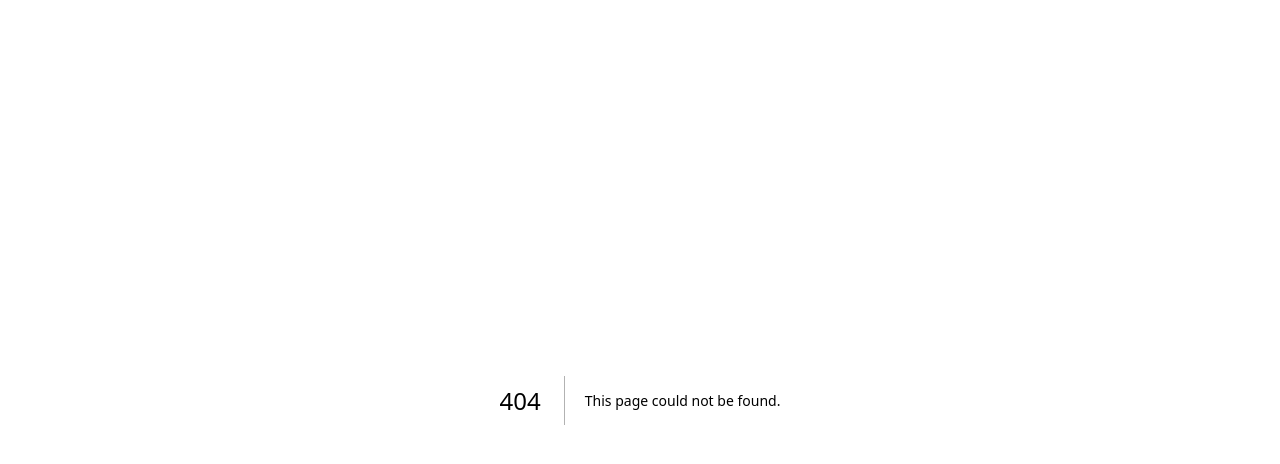
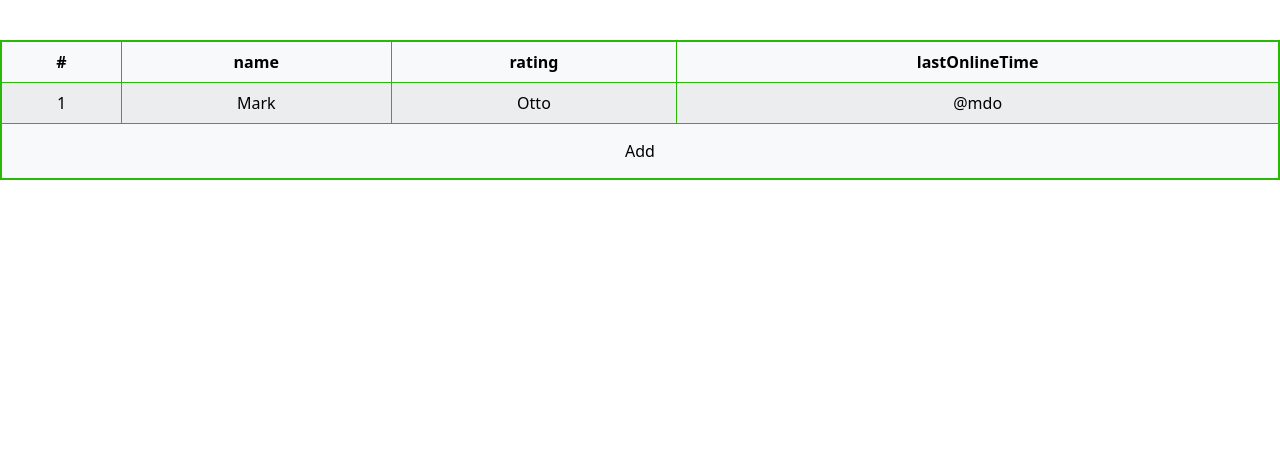
Before and after one commit to MasaoMinn/ReactWeb--CodeforcesChecker, a Next.js app: page /showing_components/friends in a window 1280 px wide. Before the commit this address had no page. Shown: the top 464 px of the page. Built offline with nearby package versions, Linux system fonts and the light colour scheme.

Commit message:
新建friends系统，添加后端api接口

```diff
--- a/src/components/fortuneButton.tsx
+++ b/src/components/fortuneButton.tsx
@@ -101,7 +101,6 @@ function simpleHash(str: string): number {
     return hash<0?-hash:hash;
 }
 function FortuneTeller() {//根据日期和用户信息生成运势
-    let user:string=useUserInfo().userInfo;
     const date=new Date();
     if(calendar.isHoliday(date.toDateString())) {//节假日fortune好
         return (
@@ -117,7 +116,7 @@ function FortuneTeller() {//根据日期和用户信息生成运势
     let fortune:number = (var1+var2)%9;
     if(fortune<0) fortune=-fortune;
     console.log(fortune);
-    const fcolor=colors32[(var1*3+var2*5)%32];
+    const fcolor=colors32[(var1*28+var2*4)%32];
 
     return (
         <Container className="text-center">
@@ -143,7 +142,7 @@ function FortuneTeller() {//根据日期和用户信息生成运势
             <Row style={{color:fcolor[2], fontSize: '1.5vw'}}>
                 幸运数字：
                 {fortune===0&&`无幸运数字`}
-                {fortune!=0&&(var1+var2<<3)%100}
+                {fortune!=0&&(var1*97+var2<<3)%101}
             </Row>
 
 
--- /dev/null
+++ b/src/pages/api/data.json
@@ -0,0 +1,3 @@
+{
+    "value": ["tourist","jiangly"]
+}
--- /dev/null
+++ b/src/pages/api/friends.js
@@ -0,0 +1,9 @@
+
+export default async (req,res)=> {
+    if(req.method === 'GET') {
+        res.status(200).json({"value": "jiangly"})
+    }
+    else {
+        res.status(405).json({message: 'Method Not Allowed'})
+    }
+}
--- /dev/null
+++ b/src/pages/showing_components/friends.tsx
@@ -0,0 +1,67 @@
+import { Button, Spinner, Table } from "react-bootstrap"
+import styled, { css } from "styled-components"
+import { useTheme } from "../../components/themeProvider"
+import { useUserInfo } from "../../components/userProvider"
+import { useState } from "react";
+
+// 创建样式化的表格组件
+const StyledTable = styled(Table)`
+  th, td {
+    text-align: center;     // 水平居中
+    vertical-align: middle; // 垂直居中
+  }
+`;
+
+// 增强型布局容器
+const FStyle = styled.div`
+  display: flex;
+  width: 100%;
+  justify-content: center;
+  align-items: center;
+  margin: 5vh auto;
+`
+
+export default () => {
+  const { theme } = useTheme();
+  const addButton = <Button variant={useTheme().theme} style={{width: '100%'}}><i className={"bi bi-plus-circle"+useTheme().theme=='dark'?'-fill':''}></i> Add</Button>
+  const addInput = (
+    <div style={{width: '100%', display: 'flex', justifyContent: 'space-between'}}>
+      <input type="text" placeholder="username" />
+      <Button variant={useTheme().theme}>Add</Button>
+    </div>
+  )
+  const addLoading = (
+    <Spinner animation="border" variant={useTheme().theme} />
+  )
+  const [addType,setAddType] =useState()
+  return (
+    <FStyle>
+      <StyledTable striped bordered hover style={{ border: '2px solid rgb(39, 185, 6)' }} variant={theme}>
+        <thead>
+          <tr>
+            <th>#</th>
+            <th>name</th>
+            <th>rating</th>
+            <th>lastOnlineTime</th>
+          </tr>
+        </thead>
+        <tbody>
+          <tr>
+            <td>1</td>
+            <td>Mark</td>
+            <td>Otto</td>
+            <td>@mdo</td>
+          </tr>
+          <tr>
+            <td colSpan={4} className="justify-content-center">
+            <Button variant={theme} style={{ width: '100%', margin: '0 auto' }}>
+              <i className={`bi bi-plus-circle${theme === 'dark' ? '-fill' : ''}`} />
+              <span>Add</span>
+            </Button>
+            </td>
+          </tr>
+        </tbody>
+      </StyledTable>
+    </FStyle>
+  )
+}
```
Also changed, not shown: src/pages/index.tsx (+13 -2 lines).
